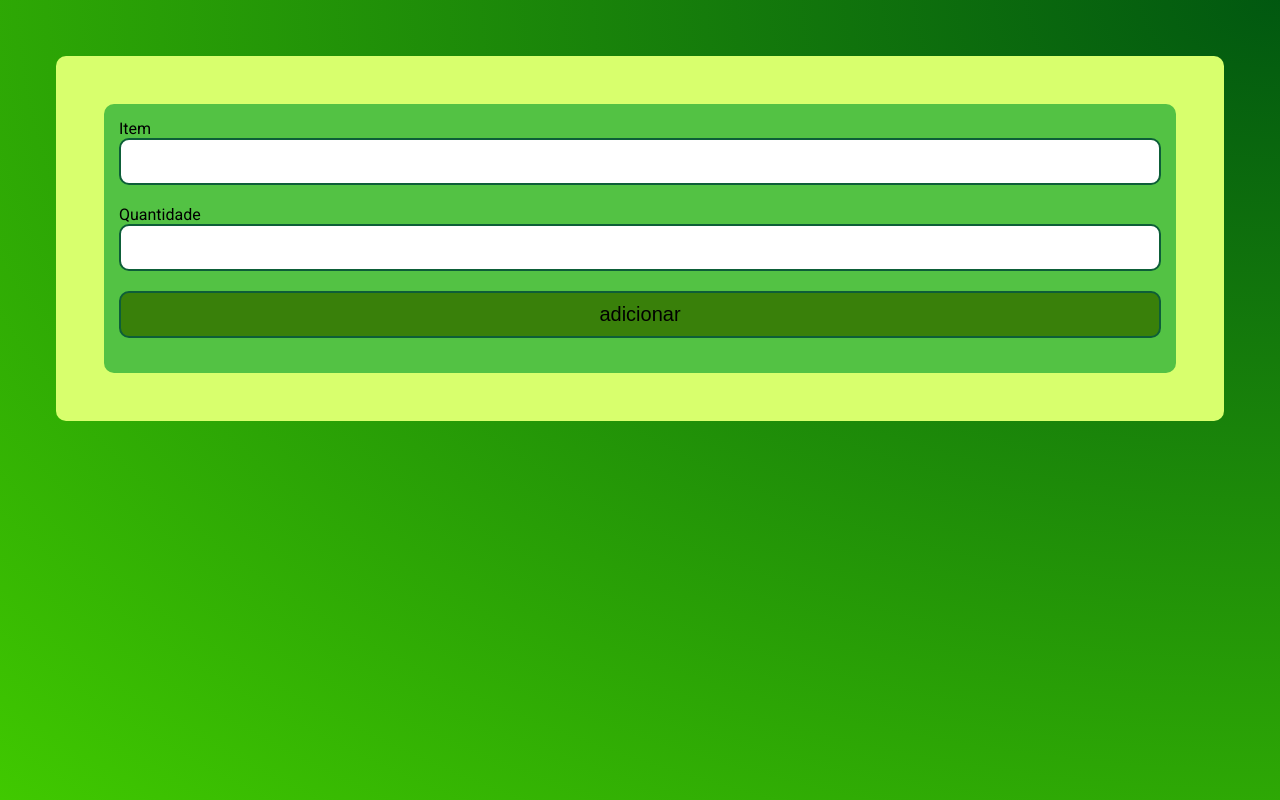
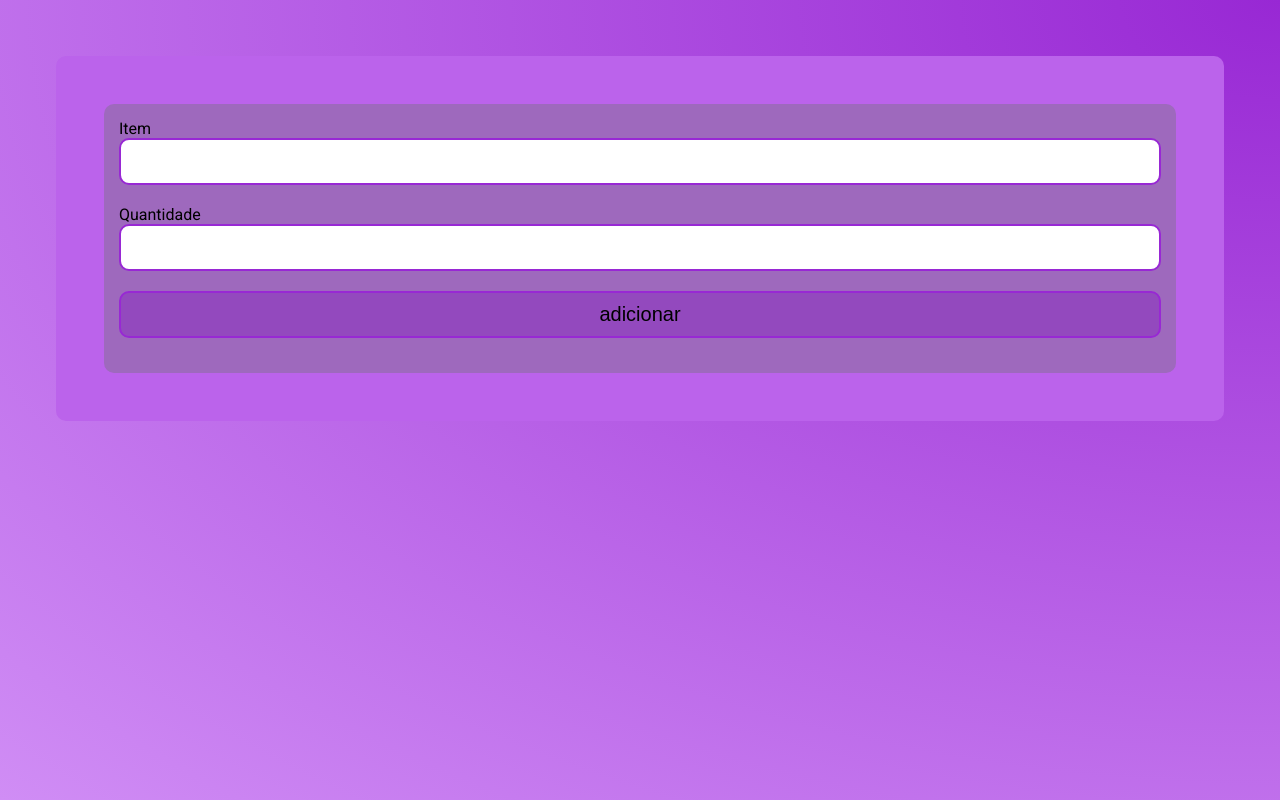
Before and after one commit to mateuslph/local-storage, a plain HTML site: page index.html in a window 1280 px wide. Drawn offline with Linux system fonts and the light colour scheme.

Commit message:
colors harmony purple

```diff
--- a/css/style.css
+++ b/css/style.css
@@ -1,15 +1,15 @@
 :root {
-    --input-one: #d8ff6d;
-    --input-two: #53c244;
+    --input-one: #bb63eb;
+    --input-two: #9e69bd;
     --white: #FFFFFF;
-    --input-border: #0d5e38;
-    --btn-main: #39800a;
-    --btn-hover: #59bd16;
-    --item-radius: #a3ce3f;
+    --input-border: #9828d4;
+    --btn-main: #9349be;
+    --btn-hover: #9775AA;
+    --item-radius: #bf9fd1;
 }
 
 html {
-    background: radial-gradient(farthest-corner at right top, #015810, #40c900);
+    background: radial-gradient(farthest-corner at right top, #9828d4, #d08df5);
     height: 100%;
     font-family: 'Roboto', cursive;
 }
```
